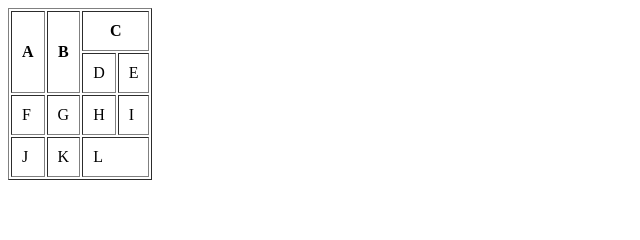
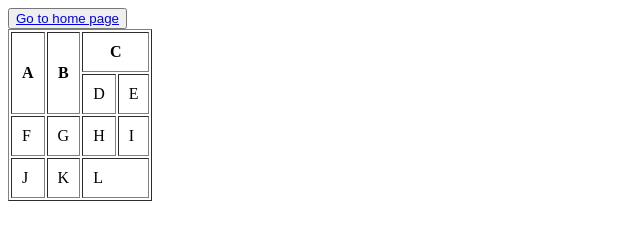
Before and after one commit to Wearing-wind/DIT-2081-PRO, a plain HTML site: page table3.html in a window 1280 px wide. Shown: the whole page, without its empty margins (0-640 px from the left). Drawn offline with Linux system fonts and the light colour scheme.

Commit message:
adding back btn.

```diff
--- a/table3.html
+++ b/table3.html
@@ -27,4 +27,7 @@
             <td>K</td>
             <td colspan="2">L</td>
             </tr>
+            <button>
+<a href="index.html">Go to home page</a>
+</button>
 </html>
```
Also changed, not shown: Lab1.html (+3 -0 lines), Lab2.html (+3 -0 lines), Lab4.html (+3 -0 lines), Lab5.htm (+3 -0 lines), Table.html (+3 -0 lines), Task.html (+3 -0 lines), dit-13.html (+3 -0 lines), dit-14.html (+3 -0 lines), dit-15.html (+3 -0 lines), lab3.html (+3 -0 lines), table2.html (+3 -0 lines), task1.html (+3 -0 lines).
